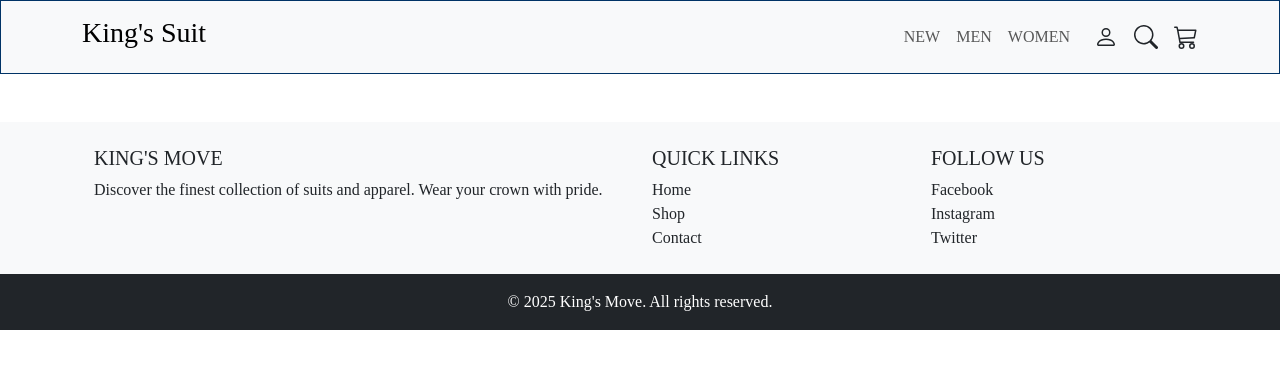
After one commit to Damola001-Repo/E-commerce, a Django app: template kingsuit/shop/templates/shop/base.html in a window 1280 px wide. The commit adds this page. Shown: the top 369 px of the page. Run offline with Django 5.2, Linux system fonts and the light colour scheme; the template is opened without the code that fills it, so the values that code supplies are empty.

Commit message:
Create a base page for all pages to inherit from, create detail page, and tried to make my Scraper class more complex

```diff
--- a/kingsuit/shop/static/shop/css/style.css
+++ b/kingsuit/shop/static/shop/css/style.css
@@ -10,12 +10,12 @@
     justify-content: center;
 }
 
-.nav-bar{
+.navbar{
     display: flex;
     flex-flow: row;
     justify-content: space-between;
     padding: 10px;
-    border: #003366 solid 1px;
+    border: #003366 solid 1px !important;
     align-items: center;
 }
 
@@ -48,3 +48,8 @@ a{
     width: 100%;
     height: 100vh;
 }
+
+.hero-image {
+    max-height: 500px; /* Adjust the height as needed */
+    object-fit: cover; /* Ensures the image scales proportionally */
+}
--- /dev/null
+++ b/kingsuit/shop/templates/shop/base.html
@@ -0,0 +1,101 @@
+<!DOCTYPE html>
+<html lang="en">
+
+<head>
+    <meta charset="UTF-8">
+    <meta name="viewport" content="width=device-width, initial-scale=1.0">
+    <title>{% block title %}King's Move{% endblock %}</title>
+    <link href="https://cdn.jsdelivr.net/npm/bootstrap@5.3.5/dist/css/bootstrap.min.css" rel="stylesheet"
+        integrity="sha384-SgOJa3DmI69IUzQ2PVdRZhwQ+dy64/BUtbMJw1MZ8t5HZApcHrRKUc4W0kG879m7" crossorigin="anonymous">
+    {% load static %}
+    <link rel="stylesheet" href="{% static 'shop/css/style.css' %}">
+    {% block extra_head %}{% endblock %}
+</head>
+
+<body>
+    <!-- Responsive Navbar -->
+    <nav class="navbar navbar-expand-lg navbar-light bg-light">
+        <div class="container">
+            <a class="navbar-brand" href="/">
+                <h3>King's Suit</h3>
+            </a>
+            <button class="navbar-toggler" type="button" data-bs-toggle="collapse" data-bs-target="#navbarNav"
+                aria-controls="navbarNav" aria-expanded="false" aria-label="Toggle navigation">
+                <span class="navbar-toggler-icon"></span>
+            </button>
+            <div class="collapse navbar-collapse" id="navbarNav">
+                <ul class="navbar-nav ms-auto">
+                    <li class="nav-item">
+                        <a class="nav-link" href="#">NEW</a>
+                    </li>
+                    <li class="nav-item">
+                        <a class="nav-link" href="/">MEN</a>
+                    </li>
+                    <li class="nav-item">
+                        <a class="nav-link" href="#">WOMEN</a>
+                    </li>
+                </ul>
+                <div class="d-flex align-items-center ms-3">
+                    <svg xmlns="http://www.w3.org/2000/svg" width="24" height="24" fill="currentColor"
+                        class="bi bi-person me-3" viewBox="0 0 16 16">
+                        <path
+                            d="M8 8a3 3 0 1 0 0-6 3 3 0 0 0 0 6m2-3a2 2 0 1 1-4 0 2 2 0 0 1 4 0m4 8c0 1-1 1-1 1H3s-1 0-1-1 1-4 6-4 6 3 6 4m-1-.004c-.001-.246-.154-.986-.832-1.664C11.516 10.68 10.289 10 8 10s-3.516.68-4.168 1.332c-.678.678-.83 1.418-.832 1.664z" />
+                    </svg>
+                    <svg xmlns="http://www.w3.org/2000/svg" width="24" height="24" fill="currentColor"
+                        class="bi bi-search me-3" viewBox="0 0 16 16">
+                        <path
+                            d="M11.742 10.344a6.5 6.5 0 1 0-1.397 1.398h-.001q.044.06.098.115l3.85 3.85a1 1 0 0 0 1.415-1.414l-3.85-3.85a1 1 0 0 0-.115-.1zM12 6.5a5.5 5.5 0 1 1-11 0 5.5 5.5 0 0 1 11 0" />
+                    </svg>
+                    <svg xmlns="http://www.w3.org/2000/svg" width="24" height="24" fill="currentColor"
+                        class="bi bi-cart3" viewBox="0 0 16 16">
+                        <path
+                            d="M0 1.5A.5.5 0 0 1 .5 1H2a.5.5 0 0 1 .485.379L2.89 3H14.5a.5.5 0 0 1 .49.598l-1 5a.5.5 0 0 1-.465.401l-9.397.472L4.415 11H13a.5.5 0 0 1 0 1H4a.5.5 0 0 1-.491-.408L2.01 3.607 1.61 2H.5a.5.5 0 0 1-.5-.5M3.102 4l.84 4.479 9.144-.459L13.89 4zM5 12a2 2 0 1 0 0 4 2 2 0 0 0 0-4m7 0a2 2 0 1 0 0 4 2 2 0 0 0 0-4m-7 1a1 1 0 1 1 0 2 1 1 0 0 1 0-2m7 0a1 1 0 1 1 0 2 1 1 0 0 1 0-2" />
+                    </svg>
+                </div>
+            </div>
+        </div>
+    </nav>
+
+    <!-- Main Content -->
+    <main>
+        {% block content %}{% endblock %}
+    </main>
+
+    <!-- Responsive Footer -->
+    <footer class="bg-light text-center text-lg-start mt-5">
+        <div class="container p-4">
+            <div class="row">
+                <div class="col-lg-6 col-md-12 mb-4 mb-md-0">
+                    <h5 class="text-uppercase">King's Move</h5>
+                    <p>
+                        Discover the finest collection of suits and apparel. Wear your crown with pride.
+                    </p>
+                </div>
+                <div class="col-lg-3 col-md-6 mb-4 mb-md-0">
+                    <h5 class="text-uppercase">Quick Links</h5>
+                    <ul class="list-unstyled mb-0">
+                        <li><a href="#" class="text-dark">Home</a></li>
+                        <li><a href="#" class="text-dark">Shop</a></li>
+                        <li><a href="#" class="text-dark">Contact</a></li>
+                    </ul>
+                </div>
+                <div class="col-lg-3 col-md-6 mb-4 mb-md-0">
+                    <h5 class="text-uppercase">Follow Us</h5>
+                    <ul class="list-unstyled mb-0">
+                        <li><a href="#" class="text-dark">Facebook</a></li>
+                        <li><a href="#" class="text-dark">Instagram</a></li>
+                        <li><a href="#" class="text-dark">Twitter</a></li>
+                    </ul>
+                </div>
+            </div>
+        </div>
+        <div class="text-center p-3 bg-dark text-white">
+            © 2025 King's Move. All rights reserved.
+        </div>
+    </footer>
+
+    <script src="https://cdn.jsdelivr.net/npm/bootstrap@5.3.5/dist/js/bootstrap.bundle.min.js"
+        integrity="sha384-k6d4wzSIapyDyv1kpU366/PK5hCdSbCRGRCMv+eplOQJWyd1fbcAu9OCUj5zNLiq" crossorigin="anonymous"></script>
+</body>
+
+</html>
--- a/kingsuit/shop/urls.py
+++ b/kingsuit/shop/urls.py
@@ -1,6 +1,7 @@
 from django.urls import path
-from .views import ProductListView
+from .views import ProductListView, ProductDetailView
 
 urlpatterns = [
     path('', ProductListView.as_view(), name='product_list'),
+    path('product/<int:product_id>/', ProductDetailView.as_view(), name='product_detail'),
 ]
--- a/kingsuit/shop/views.py
+++ b/kingsuit/shop/views.py
@@ -23,3 +23,9 @@ class ProductListView(View):
         # Fetch all products from the database to display
         products = Product.objects.all()
         return render(request, 'shop/index.html', {'products': products})
+
+class ProductDetailView(View):
+    def get(self, request, product_id):
+        # Fetch the product by ID
+        product = Product.objects.get(id=product_id)
+        return render(request, 'shop/detail.html', {'product': product})
```
Also changed, not shown: kingsuit/shop/functions/scrape.py (+17 -18 lines), kingsuit/shop/templates/shop/detail.html (added, +22 -0 lines), kingsuit/shop/templates/shop/index.html (+19 -43 lines).
